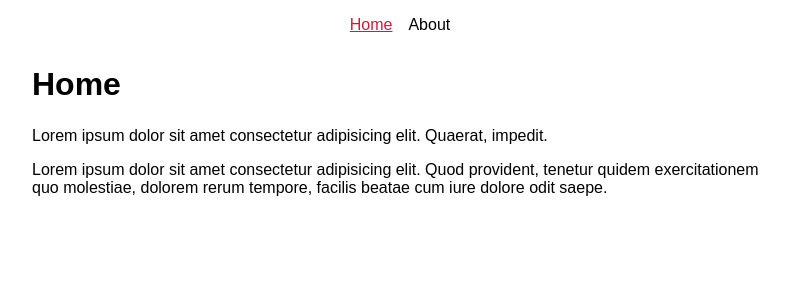
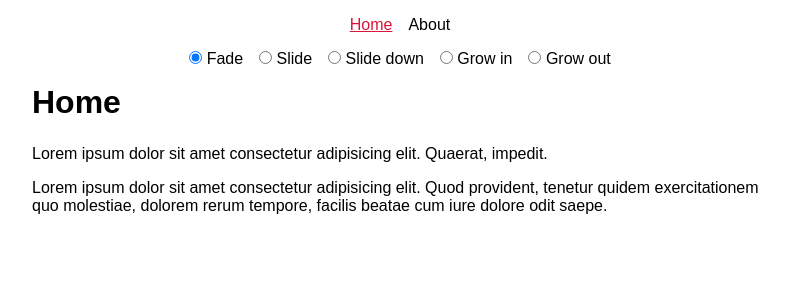
Before and after one commit to itsyuxuan/vue-router-animations, a Vue app: page / in a window 1280 px wide. Shown: the top 300 px of the page, without its empty margins (240-1029 px from the left). Built offline with nearby package versions, Linux system fonts and the light colour scheme.

Commit message:
feat: add radio

```diff
--- a/src/App.vue
+++ b/src/App.vue
@@ -1,4 +1,8 @@
-<script setup></script>
+<script setup>
+import { ref } from 'vue'
+
+const anim = ref('fade')
+</script>
 
 <template>
   <div>
@@ -6,8 +10,17 @@
       <router-link to="/">Home</router-link>
       <router-link to="/about">About</router-link>
     </nav>
+
+    <div class="check">
+      <label> <input type="radio" name="anim" value="fade" v-model="anim" /> Fade </label>
+      <label> <input type="radio" name="anim" value="slide" v-model="anim" /> Slide </label>
+      <label> <input type="radio" name="anim" value="slide-down" v-model="anim" /> Slide down </label>
+      <label> <input type="radio" name="anim" value="grow-in" v-model="anim" /> Grow in </label>
+      <label> <input type="radio" name="anim" value="grow-out" v-model="anim" /> Grow out </label>
+    </div>
+
     <router-view v-slot="{ Component }">
-      <transition name="fade" mode="out-in">
+      <transition :name="anim" mode="out-in">
         <component :is="Component"></component>
       </transition>
     </router-view>
@@ -38,6 +51,16 @@ nav a:hover,
 nav a.router-link-exact-active {
   color: crimson;
   text-decoration: underline;
+}
+
+.check {
+  display: flex;
+  align-items: center;
+  justify-content: center;
+}
+
+.check label {
+  margin: 0 0.5rem;
 }
 
 main {
```
